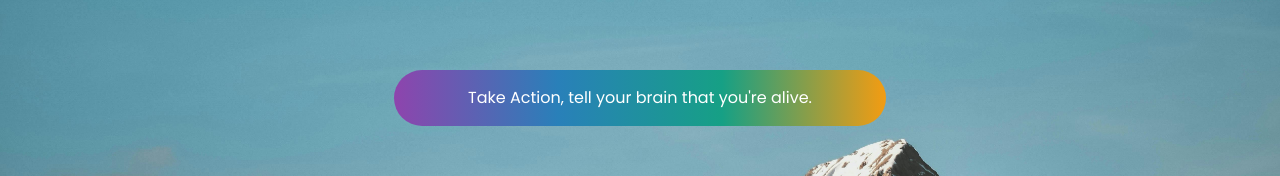
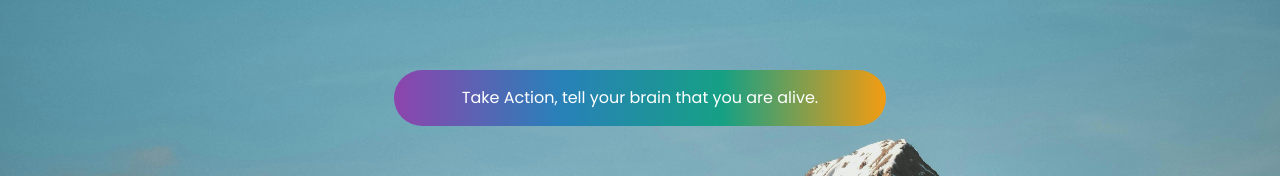
Before and after one commit to selimyay123/feel-alive, a Next.js app: page / in a window 1280 px wide. Shown: the part 342-518 px from the top of the page. Built offline with nearby package versions, Linux system fonts and the light colour scheme.

Commit message:
quote-bug-fixed

```diff
--- a/src/app/page.tsx
+++ b/src/app/page.tsx
@@ -21,7 +21,7 @@ export default function Home() {
       <h1 className="text-7xl font-semibold text-gradient animate-slide-in-left">Break the cycle, now. Feel Alive.</h1>
       {!loading && !task && (
         <button className="rounded-full w-[50%] max-md:w-full mx-auto p-4 mt-18 hover-gradient" onClick={handleClick}>
-          Take Action, tell your brain that you're alive.
+          Take Action, tell your brain that you are alive.
         </button>
       )}
       {loading && (
```
